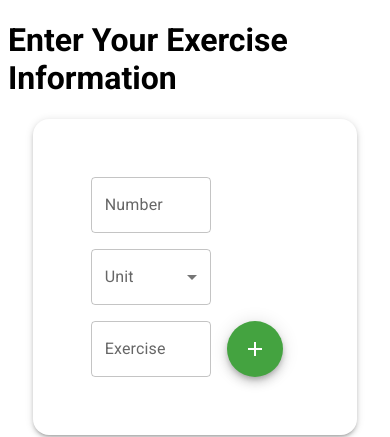
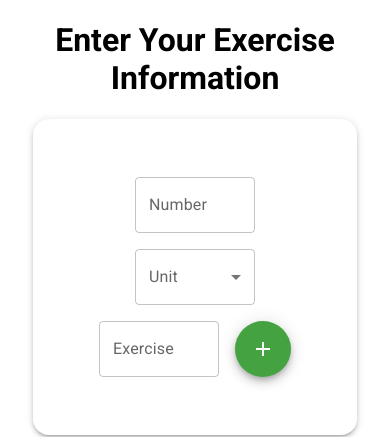
Before and after one commit to yunusirmak/Github-Like-Exercise-Tracker, a React (Create React App) app: page / in a window 390 px wide. Shown: the top 437 px of the page. Built offline with nearby package versions, Linux system fonts and the light colour scheme.

Commit message:
centered paper- not really  optimized for mobile

```diff
--- a/src/Inputs.jsx
+++ b/src/Inputs.jsx
@@ -66,8 +66,9 @@ function Inputs() {
         }}
       >
         <Paper elevation={3} className="inputPaper">
+          <div className="insidePaper">
             <TextField
-            sx={{ m: 1, width: 120 }}
+              sx={{ m: 1, width: 120, minWidth: 120 }}
               id="outlined-number"
               label="Number"
               type="number"
@@ -93,7 +94,8 @@ function Inputs() {
               </Select>
             </FormControl>
             <TextField
-            sx={{ m: 1, width: 120 }}
+              sx={{ m: 1, width: 120, minWidth: 120 }}
+              xs={8}
               id="outlined-basic"
               label="Exercise"
               variant="outlined"
@@ -104,11 +106,18 @@ function Inputs() {
             />
             <Fab
               aria-label="add"
-            sx={{ m: 1, backgroundColor: "#44a340", color: "white" }}
+              sx={{
+                m: 1,
+                backgroundColor: "#44a340",
+                color: "white",
+                width: 56,
+                minWidth: 56,
+              }}
               onClick={handleSubmit}
             >
               <AddIcon />
             </Fab>
+          </div>
         </Paper>
       </Box>
       <Calendar dateArray={dates} />
--- a/src/calendar.css
+++ b/src/calendar.css
@@ -8,6 +8,9 @@
 * {
   font-family: "Roboto", sans-serif;
 }
+h1 {
+  text-align: center;
+}
 .tooltip {
   width: 210px;
   text-align: left;
@@ -15,8 +18,10 @@
 
 .inputPaper {
   padding: 50px;
-  margin: 0 auto;
   width: 60%;
+}
+.insidePaper {
+  text-align: center;
 }
 .centerer {
   display: inline-block;
```
Lines whose indentation alone changed are shown as unchanged.
